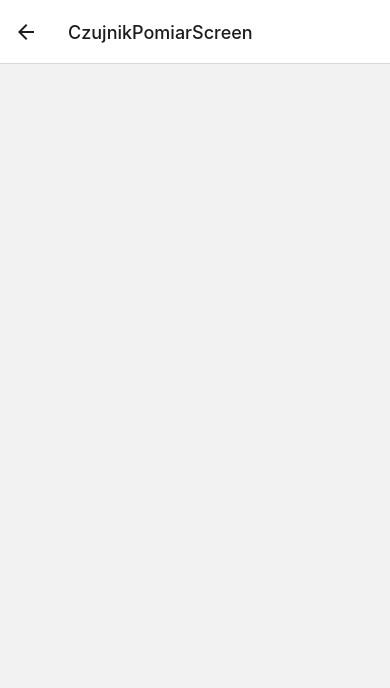
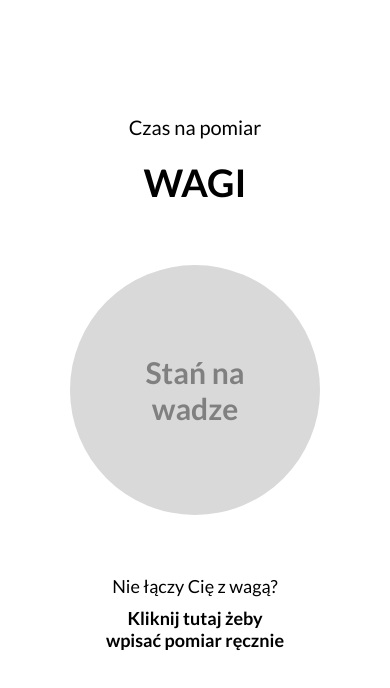
Before and after one commit to MA3CIN/HeartHero, a React Native app: screen /CzujnikPomiarScreen in a window 390 px wide. Shown: the top 688 px of the page. Built offline with nearby package versions, Linux system fonts and the light colour scheme; what expo-linking would draw is missing.

Commit message:
Everything but manual + redux

```diff
--- a/components/ScreenWrapper.tsx
+++ b/components/ScreenWrapper.tsx
@@ -1,9 +1,9 @@
 import { useRoute } from '@react-navigation/native';
 import React from 'react';
-import { ScrollView, StyleSheet } from 'react-native';
+import { ScrollView, StyleSheet, View } from 'react-native';
 import { Text, TextProps } from './Themed';
 
-export function ScreenWrapper(props: TextProps, withoutNav?: boolean) {
+export function ScreenWrapper(props: TextProps) {
     const route = useRoute();
     return <ScrollView contentContainerStyle={{
         paddingTop: route.name == "TwojDzienScreen" ? 20 : 35,
@@ -14,6 +14,12 @@ export function ScreenWrapper(props: TextProps, withoutNav?: boolean) {
 const styles = StyleSheet.create({
     container: {
         paddingHorizontal: 30,
-        backgroundColor: "white"
+        backgroundColor: "white",
+        flexGrow: 1
     },
 });
+
+export function ScreenViewWrapper(props: TextProps) {
+    const route = useRoute();
+    return <View  {...props} style={[props.style, styles.container, { paddingVertical: 30 }]} />;
+}
--- a/navigation/LinkingConfiguration.ts
+++ b/navigation/LinkingConfiguration.ts
@@ -34,6 +34,7 @@ const linking: LinkingOptions<RootStackParamList> = {
       },
       CzujnikPomiarScreen: "CzujnikPomiarScreen",
       PoprzedniePomiaryScreen: 'PoprzedniePomiaryScreen',
+      RecznyPomiar: "RecznyPomiar",
       Modal: 'modal',
       NotFound: '*',
     },
--- a/navigation/index.tsx
+++ b/navigation/index.tsx
@@ -20,28 +20,17 @@ import NotFoundScreen from '../screens/NotFoundScreen';
 import PoprzedniePomiaryScreen from '../screens/PoprzedniePomiary';
 import TwojDzienScreen from '../screens/TwojDzienScreen';
 import TabOneScreen from '../screens/TwojePomiaryScreen';
+import ReczneWpisanieScreen from '../screens/ReczneWpisanieScreen';
 import TabTwoScreen from '../screens/TwojeReceptyScreen';
 import { RootStackParamList, RootTabParamList, RootTabScreenProps } from '../types';
 import LinkingConfiguration from './LinkingConfiguration';
 
 export default function Navigation({ colorScheme }: { colorScheme: ColorSchemeName }) {
-
-  const [isPopupVisible, setIsPopupVisible] = useState(false);
-
-  useEffect(() => {
-    setTimeout(() => setIsPopupVisible(!isPopupVisible), isPopupVisible ? 15000 : 30000)
-  }, [isPopupVisible])
-
   return (
     <NavigationContainer
       linking={LinkingConfiguration}
       theme={colorScheme === 'dark' ? DarkTheme : DefaultTheme}>
       <RootNavigator />
-
-      {isPopupVisible &&
-          <Pressable onPress={() => (null)} style={{ position: 'absolute', padding: 20, left: 10, right: 10, top: 60, borderRadius: 15, backgroundColor: "grey", zIndex: 5 }}>
-            <Text>Popup</Text>
-          </Pressable>}
     </NavigationContainer>
   );
 }
@@ -59,11 +48,9 @@ function RootNavigator() {
       <Stack.Screen name="NotFound" component={NotFoundScreen} options={{ title: 'Oops!' }} />
       <Stack.Group screenOptions={{ presentation: 'modal' }}>
         <Stack.Screen name="Modal" component={ModalScreen} />
-        <Stack.Screen name="PoprzedniePomiaryScreen" component={PoprzedniePomiaryScreen} options={{ title: 'Poprzednie Pomiary' }} />
-        <Stack.Screen name="CzujnikPomiarScreen" component={CzujnikPomiarScreen} />
-        <Stack.Screen name="RecznyPomiar" component={CzujnikPomiarScreen} />
-
-
+        <Stack.Screen name="PoprzedniePomiaryScreen" component={PoprzedniePomiaryScreen} options={{ title: 'POPRZEDNIE POMIARY' }} />
+        <Stack.Screen name="CzujnikPomiarScreen" component={CzujnikPomiarScreen}  options={{ headerShown: false }}/>
+        <Stack.Screen name="RecznyPomiar" component={ReczneWpisanieScreen} options={{ headerShown: false }} />
       </Stack.Group>
     </Stack.Navigator>
   );
@@ -117,7 +104,7 @@ function BottomTabNavigator() {
         component={TwojDzienScreen}
         options={{
           title: 'TWÓJ DZIEŃ',
-          header: () => <View style={{height: 50}}/>,
+          header: () => <View style={{ height: 50 }} />,
           tabBarIcon: ({ color }) => <TabBarIcon name="calendar-plus-o" color={color} />,
         }}
       />
--- a/screens/CzujnikPomiarScreen.tsx
+++ b/screens/CzujnikPomiarScreen.tsx
@@ -1,12 +1,29 @@
-import React from 'react';
-import { View } from 'react-native';
+import React, { useState } from 'react';
+import { View, Text, Pressable } from 'react-native';
+import { colors } from '../colors';
+import { ScreenWrapper } from '../components/ScreenWrapper';
 
-export default function CzujnikPomiarScreen() {
+export default function CzujnikPomiarScreen({ navigation }: any) {
+    const [selectedAction, setSelectedAction] = useState(0);
+    const [clicked, setClicked] = useState(false);
     const info = "Kliknik tutaj żeby wpisać pomiar ręcznie"
-    const data = [{
-        title: "TĘTNA",
+    const data = {
+        title: "WAGI",
         instructions: ["Stań na wadze", "Dokonuję pomiar", "Zczytuję pomiar", "Gotowe"],
-        error: "wagą"
-    }]
-    return <View></View>
+        error: "Nie mamy połączenia z wagą"
+    };
+    return (
+        <ScreenWrapper>
+            <View style={{ alignItems: 'center', marginTop: 80 }}>
+                <Text style={{ fontFamily: 'lato', marginBottom: 20, fontSize: 20 }}>Czas na pomiar</Text>
+                <Text style={{ fontFamily: 'lato-bold', marginBottom: 60, fontSize: 38 }}>{data.title}</Text>
+                <Pressable onPress={() => setClicked(true)} style={{ width: 250, height: 250, marginBottom: 60 }}>
+                    <View style={{ width: "100%", height: "100%", borderRadius: 150, backgroundColor: colors.innerGrey, position: 'absolute' }} />
+                    <Text style={{ alignSelf: 'center', marginTop: 'auto', marginBottom: 'auto', fontSize: 30, width: '70%', textAlign: 'center', color: 'grey', fontFamily: 'lato-bold' }}>{clicked ? data.error : data.instructions[selectedAction]}</Text>
+                </Pressable>
+                <Text style={{ fontFamily: 'lato', marginBottom: 10, fontSize: 18 }}>{`Nie łączy Cię z wagą?`}</Text>
+                <Pressable onPress={() => navigation.navigate("RecznyPomiar")}><Text style={{ width: 180, alignSelf: 'center', textAlign: 'center', fontFamily: 'lato-bold', fontSize: 18 }}>{`Kliknij tutaj żeby wpisać pomiar ręcznie`}</Text></Pressable>
+            </View>
+        </ScreenWrapper>
+    );
 }
--- a/screens/ReczneWpisanieScreen.tsx
+++ b/screens/ReczneWpisanieScreen.tsx
@@ -0,0 +1,75 @@
+import { StyleSheet, Image, Dimensions, TextInput, Pressable } from 'react-native';
+import { useState } from 'react';
+import { View } from '../components/Themed';
+import { RootTabScreenProps } from '../types';
+import { colors } from '../colors'
+import React from 'react';
+import { LatoText } from '../components/StyledText';
+import { ScreenWrapper } from '../components/ScreenWrapper';
+
+export default function ReczneWpisanieScreen({ navigation }: any) {
+    const onConfirmPressed = ()=>{
+        return null
+    }
+    const onChangeText = () => {
+        console.log(text)
+        setText
+        console.log(text)
+    }
+    const [text, setText] = useState('')
+
+  return (
+    <ScreenWrapper>
+        <View style={styles.mainWrapper}>
+          <View style={styles.container}>
+          <LatoText style={styles.textName}>Wprowadź pomiar tętna</LatoText>
+            <View style={styles.inputWrapper}>
+                <TextInput
+                    style={styles.textInput}
+                    onChangeText={onChangeText}
+                    value={text} />
+            </View>
+            <Pressable onPress={() => onConfirmPressed()}>
+                <LatoText style={null}>Potwierdzam</LatoText>
+            </Pressable>
+          </View>
+        </View>
+    </ScreenWrapper>
+  );
+}
+
+const styles = StyleSheet.create({
+  mainWrapper: {
+    justifyContent: 'center',
+    alignItems: 'center'
+  },
+  container: {
+    height: Dimensions.get('window').height / 2,
+    backgroundColor: 'pink',
+    flex: 1,
+    flexDirection: 'column',
+    justifyContent: 'center'
+  },
+  textName: {
+    fontSize: 25,
+    color: colors.innerTextGrey,
+    marginBottom: 10
+  },
+  inputWrapper: {
+
+  },
+  textValue: {
+    fontSize: 40
+  },
+  textInput: {
+    backgroundColor: colors.grey,
+    borderRadius: 15,
+    width: '100%',
+    flex: 1,
+    flexDirection: 'row',
+    marginBottom: 23,
+    paddingVertical: 25,
+    paddingHorizontal: 20,
+    alignItems: 'center'
+  },
+});
--- a/screens/TwojDzienScreen.tsx
+++ b/screens/TwojDzienScreen.tsx
@@ -8,7 +8,7 @@ import { ScreenWrapper } from '../components/ScreenWrapper';
 import { LatoText } from '../components/StyledText';
 import { Text, View } from '../components/Themed';
 
-export default function TwojDzienScreen() {
+export default function TwojDzienScreen({ navigation }: any) {
   const [leki, setLeki] = useState([{
     nazwa: "Kandesatran",
     dawka: "1 kapsuła podczas jedzenia",
@@ -30,12 +30,12 @@ export default function TwojDzienScreen() {
   {
     nazwa: "Ciśnienie",
     source: require('../mockedData/blood-pressure.png'),
-    zaznaczone: false
+    zaznaczone: true
   },
   {
     nazwa: "Temperatura",
     source: require('../mockedData/thermometer.png'),
-    zaznaczone: false
+    zaznaczone: true
   },
   {
     nazwa: "Waga",
@@ -130,14 +130,16 @@ export default function TwojDzienScreen() {
         )}
         <Text style={styles.tag}>Pomiary</Text>
         {pomiary.map((pomiar, index) =>
-          <View
+          <Pressable
+            onPress={() =>
+              navigation.navigate('CzujnikPomiarScreen')}
             key={index}
             style={{ flexDirection: "row", alignItems: "center", marginBottom: 25, padding: 20, backgroundColor: colors.innerGrey, borderRadius: 15, opacity: pomiar.zaznaczone ? 0.4 : 1 }}
           >
             <Image source={pomiar.source}
               style={{ width: 30, height: 30, marginRight: 15 }} />
             <Text style={{ fontSize: 24, textDecorationLine: pomiar.zaznaczone ? "line-through" : "none" }}>{pomiar.nazwa}</Text>
-          </View>
+          </Pressable>
         )}
       </ScreenWrapper>
     </ScrollView>
--- a/types.tsx
+++ b/types.tsx
@@ -19,6 +19,7 @@ export type RootStackParamList = {
   NotFound: undefined;
   PoprzedniePomiaryScreen: undefined;
   CzujnikPomiarScreen: undefined;
+  RecznyPomiar: undefined;
 };
 
 export type RootStackScreenProps<Screen extends keyof RootStackParamList> = NativeStackScreenProps<
@@ -32,6 +33,8 @@ export type RootTabParamList = {
   TwojeReceptyScreen: undefined;
   PoprzedniePomiaryScreen: any;
   CzujnikPomiarScreen: any;
+  ReczneWpisanieScreen: any;
+  RecznyPomiar: any;
 };
 
 export type RootTabScreenProps<Screen extends keyof RootTabParamList> = CompositeScreenProps<
```
Also changed, not shown: screens/PoprzedniePomiary.tsx (+6 -4 lines).
